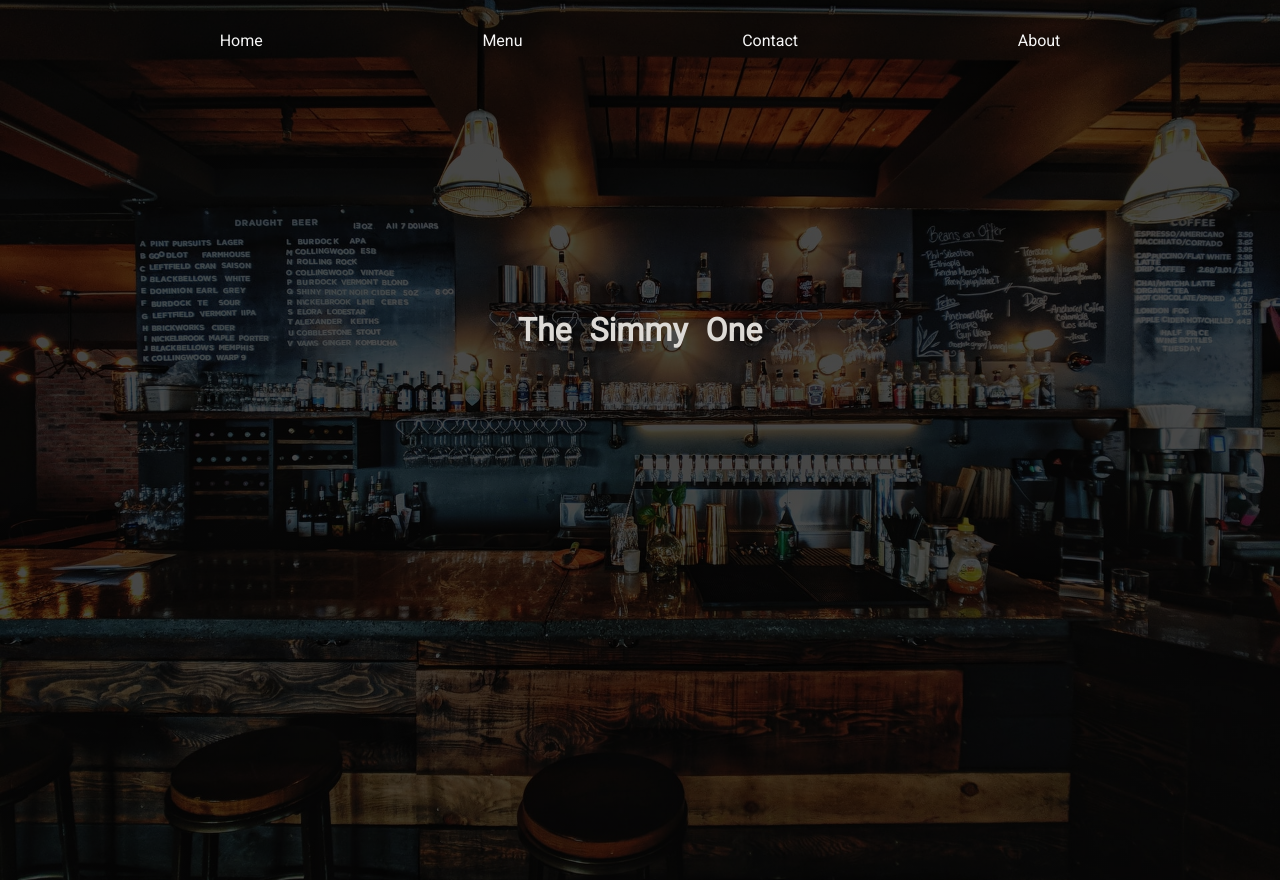
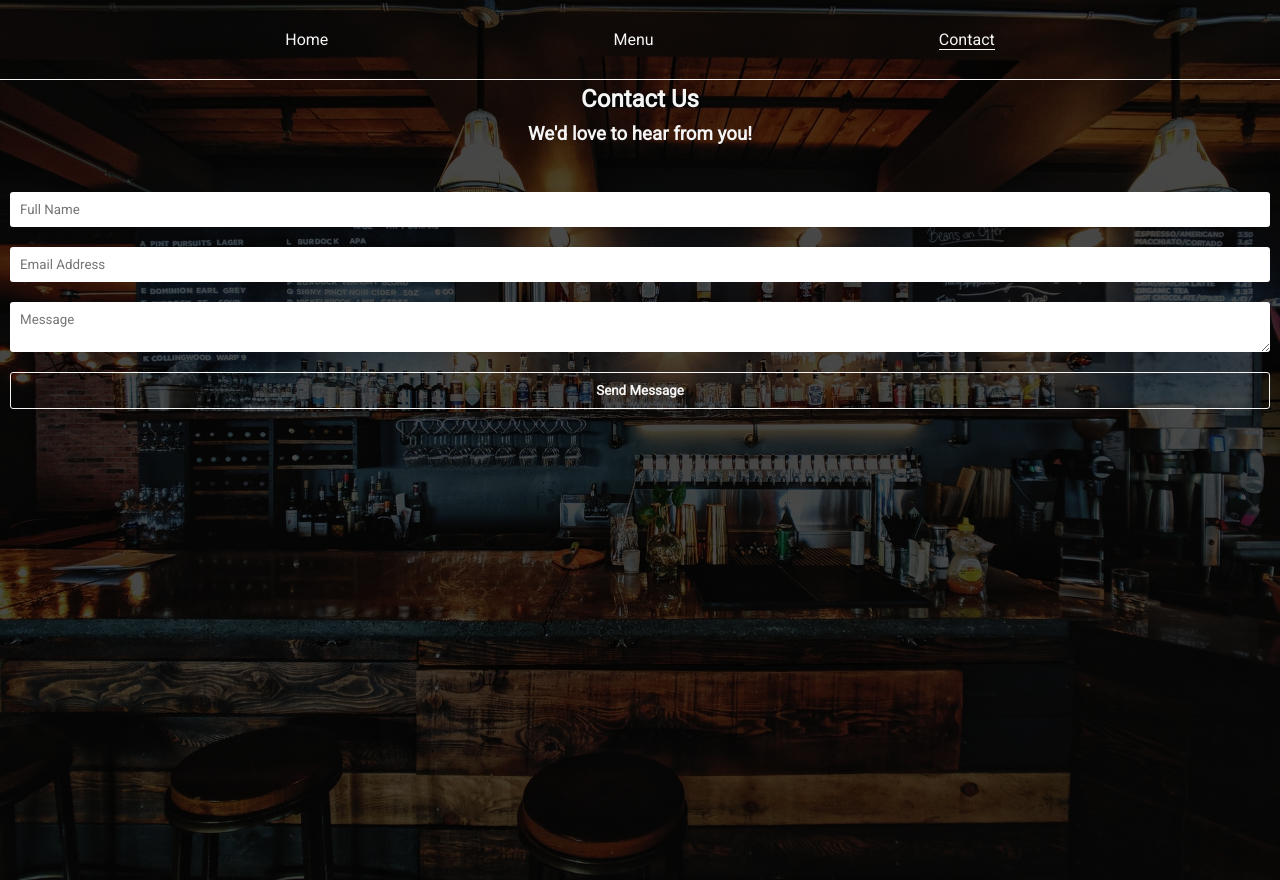
Before and after one commit to jamiemiles/restaurant_page, a website built with webpack: page dist/index.html in a window 1280 px wide. Both pictures are taken after a click on the item "Contact". Built offline with nearby package versions, Linux system fonts and the light colour scheme; files whose address does not match are found by name; a web font is replaced by a local one.

Commit message:
final draft complete

```diff
--- a/src/contact.js
+++ b/src/contact.js
@@ -0,0 +1,38 @@
+function createContactForm() {
+  const contact = document.createElement("div");
+  contact.classList.add("contact");
+  const form = document.createElement("div");
+  form.classList.add("form");
+  const fullName = document.createElement("input");
+  fullName.placeholder = "Full Name";
+  const email = document.createElement("input");
+  email.placeholder = "Email Address";
+  email.type = "email";
+  const message = document.createElement("textarea");
+  message.placeholder = "Message";
+  const contactUs = document.createElement("h2");
+  contactUs.textContent = "Contact Us";
+  const hearFromYou = document.createElement("h3");
+  hearFromYou.textContent = "We'd love to hear from you!";
+  const submitButton = document.createElement("button");
+  submitButton.classList.add("send-btn");
+  submitButton.textContent = "Send Message";
+
+  form.appendChild(fullName);
+  form.appendChild(email);
+  form.appendChild(message);
+  form.appendChild(submitButton);
+  contact.appendChild(contactUs);
+  contact.appendChild(hearFromYou);
+  contact.appendChild(form);
+
+  return contact;
+}
+
+function displayContact() {
+  const main = document.querySelector(".tab-content");
+  main.textContent = "";
+  main.appendChild(createContactForm());
+}
+
+export { displayContact };
--- a/src/home.js
+++ b/src/home.js
@@ -3,7 +3,7 @@ function createHeading() {
   aboutUs.classList.add("about-us");
   const h1 = document.createElement("h1");
   h1.classList.add("title");
-  h1.textContent = "The Simmy One";
+  h1.textContent = "The Moody Cow";
   aboutUs.appendChild(h1);
   return aboutUs;
 }
--- a/src/index.js
+++ b/src/index.js
@@ -1,9 +1,5 @@
 import { appendToContent } from "./website";
 import { hamburgerAnimation } from "./website";
-import { displayMenu } from "./menu";
-import { displayHome } from "./home";
 
 appendToContent();
 hamburgerAnimation();
-displayMenu();
-displayHome();
--- a/src/menu.js
+++ b/src/menu.js
@@ -5,37 +5,37 @@ function createMenu() {
   menu.appendChild(
     createMeal(
       "Baguette",
-      "Straight from the heart of Italy, our award winning chef Simone Lawler will cook you her signature dish!"
+      "Lorem ipsum dolor sit amet, consectetur adipiscing elit. Nam malesuada velit vitae enim rutrum, ac varius nisl pellentesque. Nulla facilisi. Vestibulum gravida orci mauris, in euismod erat fermentum eget."
     )
   );
   menu.appendChild(
     createMeal(
       "Burger",
-      "Straight from the heart of Italy, our award winning chef Simone Lawler will cook you her signature dish!"
+      "Lorem ipsum dolor sit amet, consectetur adipiscing elit. Nam malesuada velit vitae enim rutrum, ac varius nisl pellentesque. Nulla facilisi. Vestibulum gravida orci mauris, in euismod erat fermentum eget."
     )
   );
   menu.appendChild(
     createMeal(
       "Cheesecake",
-      "Straight from the heart of Italy, our award winning chef Simone Lawler will cook you her signature dish!"
+      "Lorem ipsum dolor sit amet, consectetur adipiscing elit. Nam malesuada velit vitae enim rutrum, ac varius nisl pellentesque. Nulla facilisi. Vestibulum gravida orci mauris, in euismod erat fermentum eget."
     )
   );
   menu.appendChild(
     createMeal(
       "Pancakes",
-      "Straight from the heart of Italy, our award winning chef Simone Lawler will cook you her signature dish!"
+      "Lorem ipsum dolor sit amet, consectetur adipiscing elit. Nam malesuada velit vitae enim rutrum, ac varius nisl pellentesque. Nulla facilisi. Vestibulum gravida orci mauris, in euismod erat fermentum eget."
     )
   );
   menu.appendChild(
     createMeal(
       "Pizza",
-      "Straight from the heart of Italy, our award winning chef Simone Lawler will cook you her signature dish!"
+      "Lorem ipsum dolor sit amet, consectetur adipiscing elit. Nam malesuada velit vitae enim rutrum, ac varius nisl pellentesque. Nulla facilisi. Vestibulum gravida orci mauris, in euismod erat fermentum eget."
     )
   );
   menu.appendChild(
     createMeal(
       "Ramen",
-      "Straight from the heart of Italy, our award winning chef Simone Lawler will cook you her signature dish!"
+      "Lorem ipsum dolor sit amet, consectetur adipiscing elit. Nam malesuada velit vitae enim rutrum, ac varius nisl pellentesque. Nulla facilisi. Vestibulum gravida orci mauris, in euismod erat fermentum eget."
     )
   );
 
--- a/src/website.js
+++ b/src/website.js
@@ -1,44 +1,31 @@
 import { displayMenu } from "./menu";
 import { displayHome } from "./home";
+import { displayContact } from "./contact";
 
 function createNav() {
   // Create nav element
-  const hamburger = document.querySelector("hamburger");
+  const hamburger = document.querySelector(".hamburger");
   const nav = document.createElement("nav");
   const ul = document.createElement("ul");
   ul.classList.add("nav-links");
 
   const home = document.createElement("li");
   home.classList.add("button-nav", "active");
-
   home.textContent = "Home";
-
   home.addEventListener("click", (e) => {
     if (e.target.classList.contains("active")) return;
+
     setActiveTab(home);
     displayHome();
   });
 
   const menu = document.createElement("li");
   menu.classList.add("button-nav");
-
   menu.textContent = "Menu";
-
   menu.addEventListener("click", (e) => {
     if (e.target.classList.contains("active")) return;
     setActiveTab(menu);
     displayMenu();
-  });
-
-  const about = document.createElement("li");
-  about.classList.add("button-nav");
-  about.textContent = "About";
-  about.addEventListener("click", (e) => {
-    if (e.target.classList.contains(" active")) {
-      return;
-    }
-    setActiveTab(about);
-    // displayAbout();
   });
 
   const contact = document.createElement("li");
@@ -50,12 +37,12 @@ function createNav() {
       return;
     }
     setActiveTab(contact);
+    displayContact();
   });
 
   ul.appendChild(home);
   ul.appendChild(menu);
   ul.appendChild(contact);
-  ul.appendChild(about);
   nav.appendChild(ul);
   nav.appendChild(createHamburger());
 
@@ -116,7 +103,8 @@ function appendToContent() {
   const content = document.getElementById("content");
   content.appendChild(createNav());
   content.appendChild(createMain());
-  return content;
+
+  displayHome();
 }
 
 export { appendToContent };
```
Also changed, not shown: dist/index.html, dist/main.js, dist/style.css, src/about.js (deleted).
